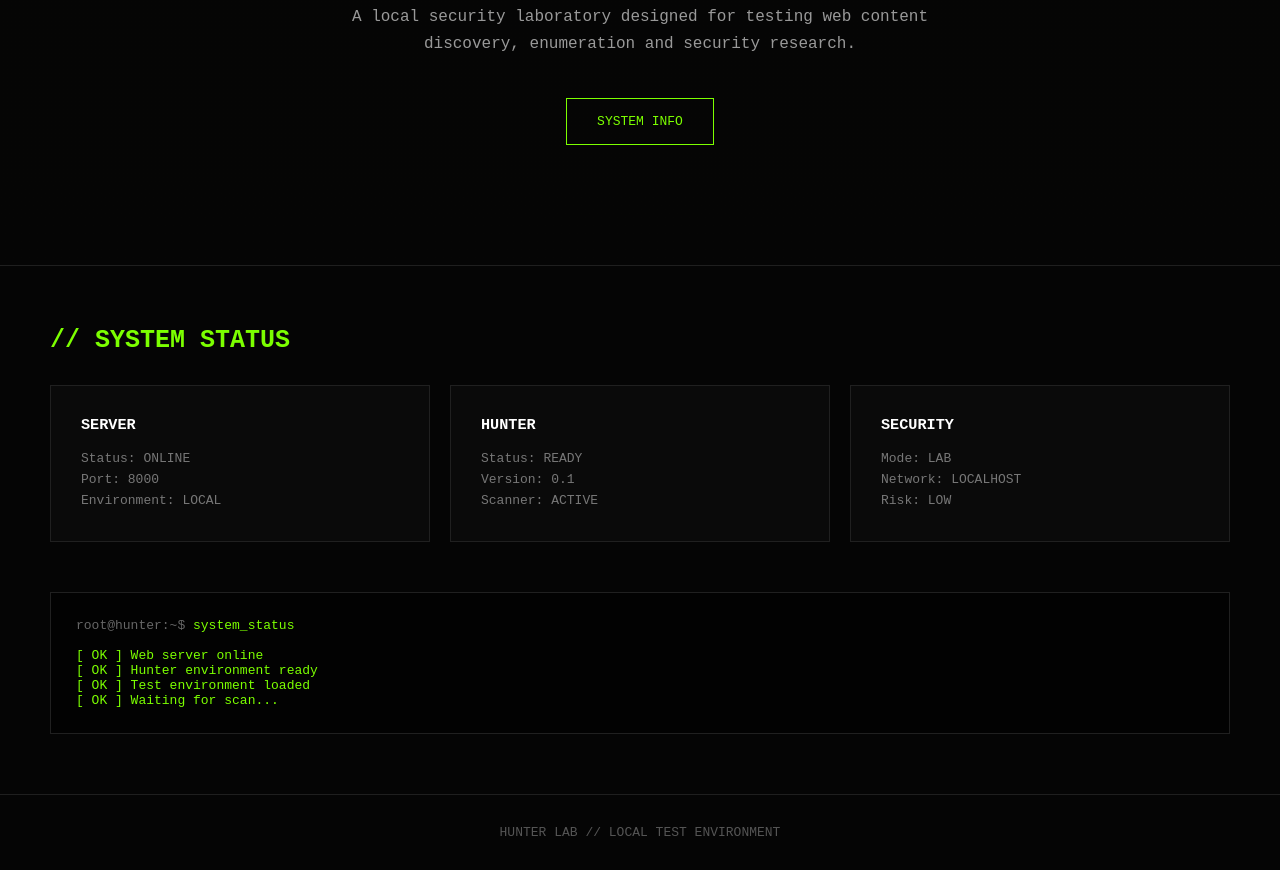
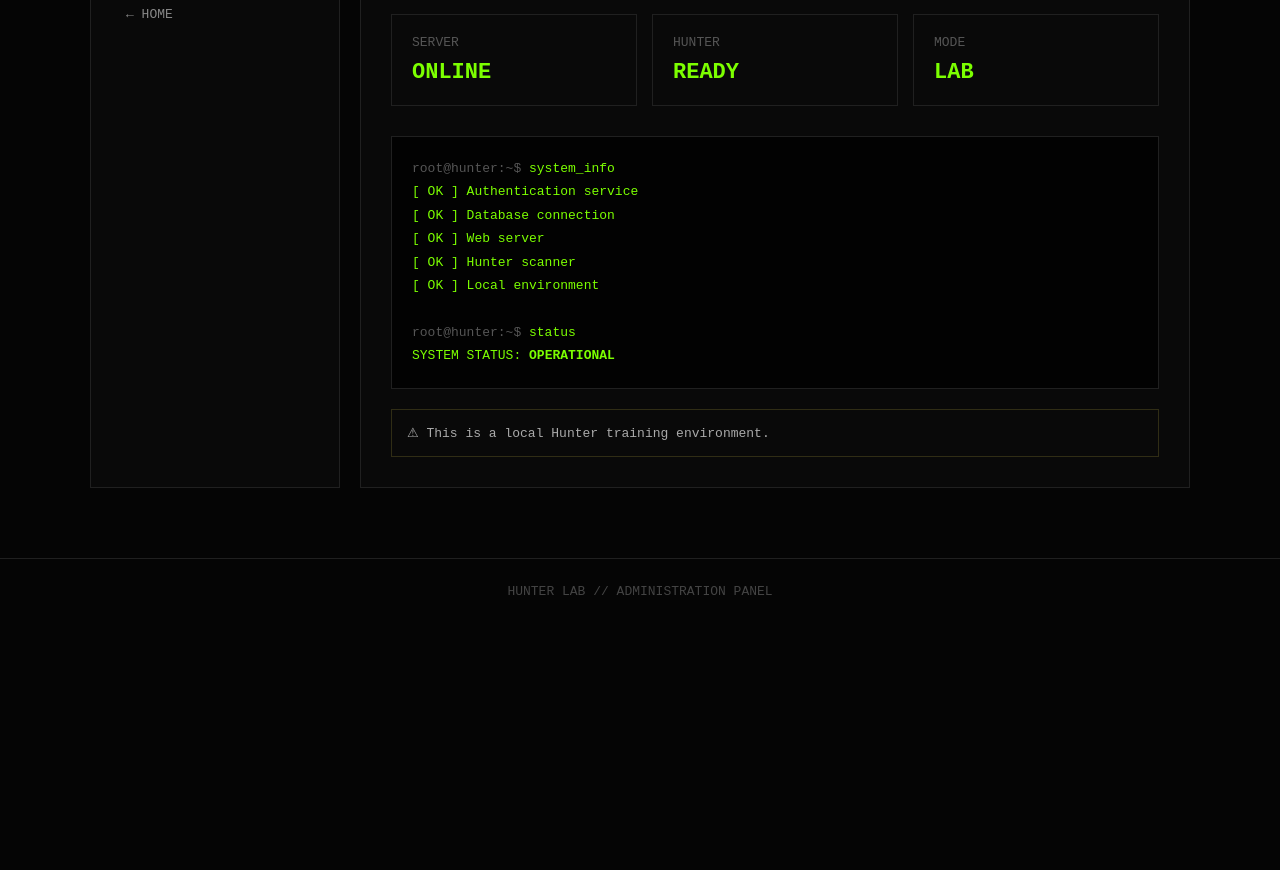
Before and after one commit to Cavad18/Hunter, a plain HTML site: page index.html in a window 1280 px wide. Shown: the part 325-1195 px from the top of the page. After the commit the page ends 949 px from the top, so only its background shows below. Drawn offline with Linux system fonts and the light colour scheme.

Commit message:
Add files via upload

```diff
--- a/index.html
+++ b/index.html
@@ -4,7 +4,7 @@
     <meta charset="UTF-8">
     <meta name="viewport" content="width=device-width, initial-scale=1.0">
 
-    <title>Hunter Lab</title>
+    <title>Hunter // Admin</title>
 
     <style>
         * {
@@ -17,11 +17,12 @@
             background: #050505;
             color: #e8e8e8;
             font-family: monospace;
+            min-height: 100vh;
         }
 
         header {
             height: 70px;
-            border-bottom: 1px solid #1f1f1f;
+            border-bottom: 1px solid #202020;
             display: flex;
             align-items: center;
             justify-content: space-between;
@@ -32,6 +33,7 @@
             color: #7cff00;
             font-size: 24px;
             font-weight: bold;
+            letter-spacing: 3px;
         }
 
         .status {
@@ -43,153 +45,137 @@
             margin-right: 8px;
         }
 
-        nav a {
-            color: #aaa;
-            text-decoration: none;
-            margin-left: 30px;
+        .container {
+            width: min(1100px, 90%);
+            margin: 50px auto;
         }
 
-        nav a:hover {
+        .top {
+            margin-bottom: 40px;
+        }
+
+        .top small {
             color: #7cff00;
         }
 
-        .hero {
-            min-height: 520px;
-            display: flex;
-            flex-direction: column;
-            justify-content: center;
-            align-items: center;
-            text-align: center;
-
-            background:
-                linear-gradient(rgba(5,5,5,.92), rgba(5,5,5,.96)),
-                repeating-linear-gradient(
-                    0deg,
-                    transparent,
-                    transparent 3px,
-                    rgba(124,255,0,.02) 4px
-                );
+        h1 {
+            font-size: 42px;
+            margin-top: 12px;
         }
 
-        .small-title {
+        .subtitle {
+            color: #666;
+            margin-top: 10px;
+        }
+
+        .dashboard {
+            display: grid;
+            grid-template-columns: 250px 1fr;
+            gap: 20px;
+        }
+
+        .sidebar,
+        .panel {
+            border: 1px solid #202020;
+            background: #090909;
+        }
+
+        .sidebar {
+            padding: 20px;
+        }
+
+        .sidebar h3 {
             color: #7cff00;
-            font-size: 18px;
             margin-bottom: 20px;
         }
 
-        h1 {
-            font-size: 70px;
-            letter-spacing: 8px;
-            margin-bottom: 20px;
+        .menu {
+            display: block;
+            padding: 13px;
+            color: #888;
+            text-decoration: none;
+            border-left: 2px solid transparent;
+            margin-bottom: 5px;
         }
 
-        h1 span {
+        .menu:hover,
+        .menu.active {
+            color: #7cff00;
+            background: #101010;
+            border-left-color: #7cff00;
+        }
+
+        .panel {
+            padding: 30px;
+        }
+
+        .panel-title {
+            color: #7cff00;
+            font-size: 20px;
+            margin-bottom: 25px;
+        }
+
+        .stats {
+            display: grid;
+            grid-template-columns: repeat(3, 1fr);
+            gap: 15px;
+            margin-bottom: 30px;
+        }
+
+        .stat {
+            border: 1px solid #202020;
+            padding: 20px;
+        }
+
+        .stat span {
+            display: block;
+            color: #555;
+            margin-bottom: 10px;
+        }
+
+        .stat strong {
+            color: #7cff00;
+            font-size: 22px;
+        }
+
+        .terminal {
+            border: 1px solid #202020;
+            background: #020202;
+            padding: 20px;
+            line-height: 1.8;
             color: #7cff00;
         }
 
-        .description {
-            color: #999;
-            max-width: 650px;
-            line-height: 1.7;
-            font-size: 16px;
+        .gray {
+            color: #555;
         }
 
-        .buttons {
-            display: flex;
-            gap: 20px;
-            margin-top: 40px;
-        }
-
-        .button {
-            display: inline-block;
-            padding: 15px 30px;
-            border: 1px solid #7cff00;
-            color: #7cff00;
-            text-decoration: none;
-            transition: .2s;
-        }
-
-        .button:hover {
-            background: #7cff00;
-            color: #000;
-            box-shadow: 0 0 25px rgba(124,255,0,.3);
-        }
-
-        .section {
-            padding: 60px 50px;
-            border-top: 1px solid #1f1f1f;
-        }
-
-        .section h2 {
-            color: #7cff00;
-            margin-bottom: 30px;
-            font-size: 25px;
-        }
-
-        .cards {
-            display: grid;
-            grid-template-columns: repeat(3, 1fr);
-            gap: 20px;
-        }
-
-        .card {
-            border: 1px solid #202020;
-            background: #0a0a0a;
-            padding: 30px;
-        }
-
-        .card:hover {
-            border-color: #7cff00;
-        }
-
-        .card h3 {
-            color: #fff;
-            margin-bottom: 15px;
-        }
-
-        .card p {
-            color: #777;
-            line-height: 1.6;
-        }
-
-        .terminal {
-            margin-top: 50px;
-            background: #020202;
-            border: 1px solid #202020;
-            padding: 25px;
-            color: #7cff00;
-        }
-
-        .terminal span {
-            color: #666;
+        .warning {
+            margin-top: 20px;
+            border: 1px solid #302d15;
+            padding: 15px;
+            color: #aaa;
         }
 
         footer {
-            padding: 30px;
+            margin-top: 70px;
+            padding: 25px;
             text-align: center;
-            color: #555;
-            border-top: 1px solid #1f1f1f;
+            color: #444;
+            border-top: 1px solid #202020;
         }
 
-        @media (max-width: 800px) {
-            header {
-                padding: 0 20px;
-            }
-
-            nav {
-                display: none;
-            }
-
-            h1 {
-                font-size: 45px;
-            }
-
-            .cards {
+        @media (max-width: 700px) {
+            .dashboard {
                 grid-template-columns: 1fr;
             }
 
-            .buttons {
-                flex-direction: column;
+            .stats {
+                grid-template-columns: 1fr;
+            }
+
+            header {
+                padding: 0 20px;
             }
         }
     </style>
@@ -200,99 +186,106 @@
 <header>
 
     <div class="logo">
-        HUNTER
+        HUNTER_
     </div>
 
-    <nav>
-        <a href="/">HOME</a>
-    </nav>
-
     <div class="status">
-        ONLINE
+        ADMIN ONLINE
     </div>
 
 </header>
 
 
-<section class="hero">
+<main class="container">
 
-    <div class="small-title">
-        // WEB CONTENT DISCOVERY LAB
+    <div class="top">
+        <small>// RESTRICTED AREA</small>
+
+        <h1>ADMIN PANEL</h1>
+
+        <p class="subtitle">
+            Hunter Lab system management interface
+        </p>
     </div>
 
-    <h1>
-        HUNTER<span>_</span>
-    </h1>
 
-    <p class="description">
-        A local security laboratory designed for testing
-        web content discovery, enumeration and security research.
-    </p>
+    <div class="dashboard">
 
-    <div class="buttons">
-        <a class="button" href="#status">
-            SYSTEM INFO
-        </a>
-    </div>
+        <aside class="sidebar">
 
-</section>
+            <h3>CONTROL</h3>
+
+            <a href="/" class="menu">
+                ← HOME
+            </a>
+
+        </aside>
 
 
-<section class="section" id="status">
+        <section class="panel">
 
-    <h2>
-        // SYSTEM STATUS
-    </h2>
+            <div class="panel-title">
+                // SYSTEM OVERVIEW
+            </div>
 
-    <div class="cards">
+            <div class="stats">
 
-        <div class="card">
-            <h3>SERVER</h3>
-            <p>
-                Status: ONLINE<br>
-                Port: 8000<br>
-                Environment: LOCAL
-            </p>
-        </div>
+                <div class="stat">
+                    <span>SERVER</span>
+                    <strong>ONLINE</strong>
+                </div>
 
-        <div class="card">
-            <h3>HUNTER</h3>
-            <p>
-                Status: READY<br>
-                Version: 0.1<br>
-                Scanner: ACTIVE
-            </p>
-        </div>
+                <div class="stat">
+                    <span>HUNTER</span>
+                    <strong>READY</strong>
+                </div>
 
-        <div class="card">
-            <h3>SECURITY</h3>
-            <p>
-                Mode: LAB<br>
-                Network: LOCALHOST<br>
-                Risk: LOW
-            </p>
-        </div>
+                <div class="stat">
+                    <span>MODE</span>
+                    <strong>LAB</strong>
+                </div>
+
+            </div>
+
+
+            <div class="terminal">
+
+                <span class="gray">root@hunter:~$</span>
+                system_info
+
+                <br>
+
+                [ OK ] Authentication service<br>
+                [ OK ] Database connection<br>
+                [ OK ] Web server<br>
+                [ OK ] Hunter scanner<br>
+                [ OK ] Local environment
+
+                <br><br>
+
+                <span class="gray">root@hunter:~$</span>
+                status
+
+                <br>
+
+                SYSTEM STATUS: <strong>OPERATIONAL</strong>
+
+            </div>
+
+
+            <div class="warning">
+                ⚠ This is a local Hunter training environment.
+            </div>
+
+        </section>
 
     </div>
 
-
-    <div class="terminal">
-        <span>root@hunter:~$</span>
-        system_status
-
-        <br><br>
-
-        [ OK ] Web server online<br>
-        [ OK ] Hunter environment ready<br>
-        [ OK ] Test environment loaded<br>
-        [ OK ] Waiting for scan...
-    </div>
-
-</section>
+</main>
 
 
 <footer>
-    HUNTER LAB // LOCAL TEST ENVIRONMENT
+    HUNTER LAB // ADMINISTRATION PANEL
 </footer>
 
 </body>
```
